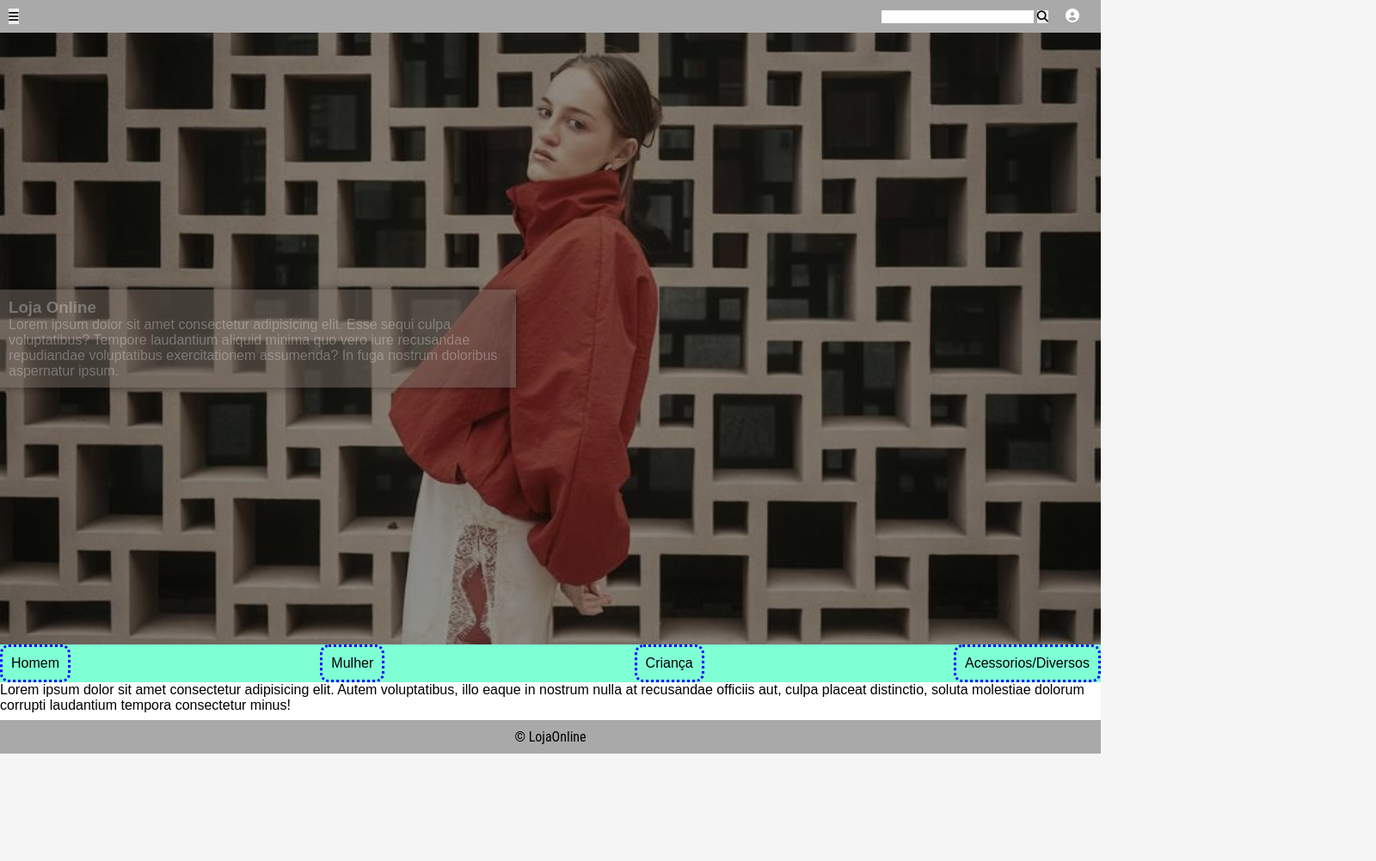
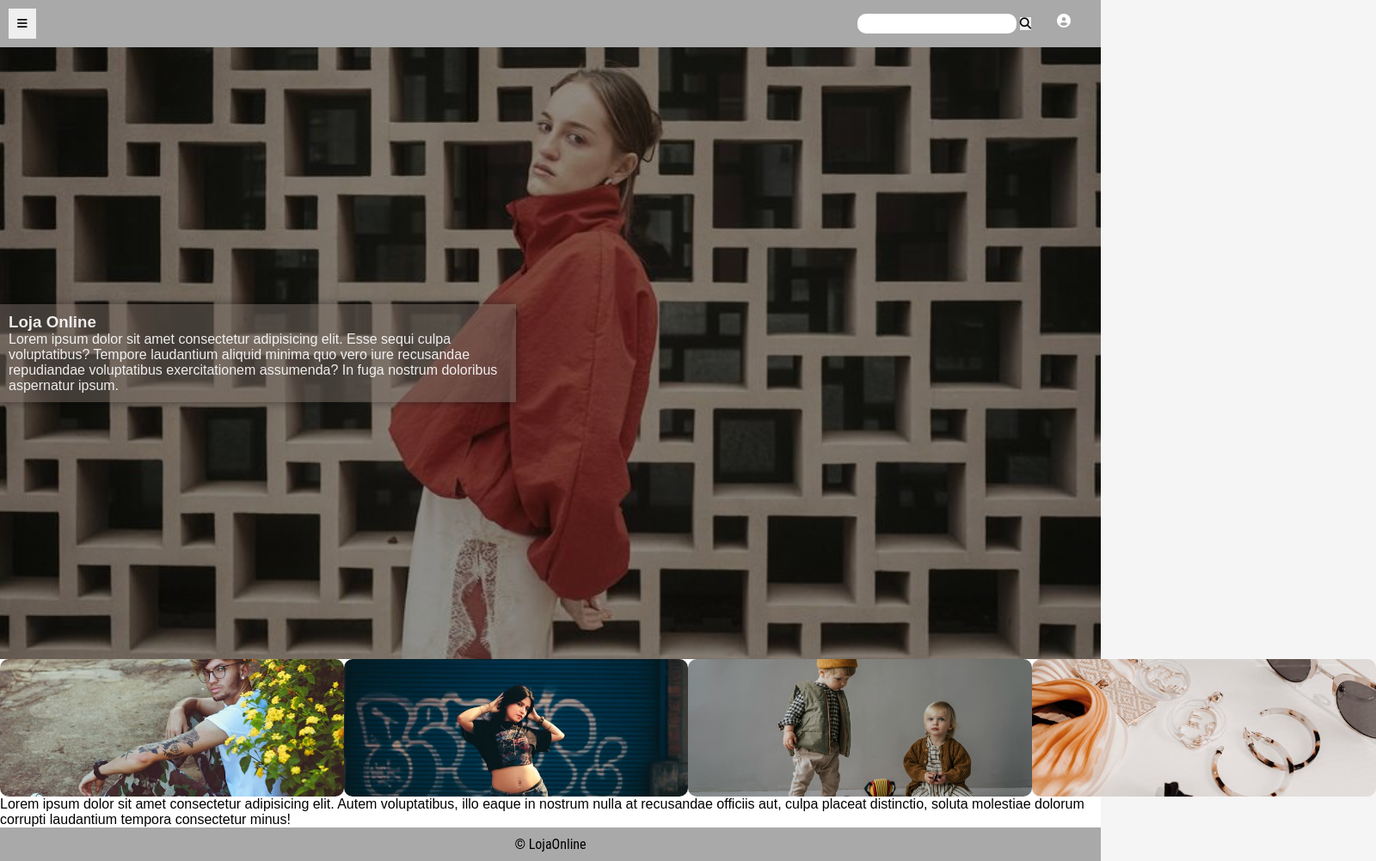
Before and after one commit to Itiene/Loja-Online, a plain HTML site: page index/pagina-principal.html in a window 1280 px wide. Shown: the whole page at 86% size, 1600 px wide, since content can reach past the window. Before the commit the page ends 877 px from the top, so only its background shows below. Drawn offline with Linux system fonts and the light colour scheme.

Commit message:
Atualizado

```diff
--- a/estilos/main.css
+++ b/estilos/main.css
@@ -13,7 +13,7 @@ body{
 header{
     background-color: darkgray;
     display: flex;
-    align-content: center;
+    align-items: center;
     justify-content: space-between;
     padding: 10px;
 
@@ -22,12 +22,12 @@ header{
     z-index: 10;
 }
 
+header>button#menu{
+    padding: 10px;
+}
+
 nav#cabecalho{
     display: flex;
-    /*
-    flex-direction: row;
-    justify-content: flex-end;
-    */
     align-items: center;
 
 }
@@ -38,10 +38,16 @@ nav#cabecalho ul{
     gap: 20px;
 }
 
+ul form>input{
+    border-radius: 10px;
+    padding: 4px;
+}
+
 nav#cabecalho a{
     color: white;
     text-decoration: none;
     margin-right: 15px;
+    padding: 10px;
 }
 
 nav#cabecalho a:hover{
@@ -52,11 +58,11 @@ nav#cabecalho a:hover{
 main{
     background-color:white;
     font-family: "Montserrat", sans-serif;
-    height: 100vh;
+    min-height: 100vh;
 }
 
 section#foto-inicio{
-    color: rgba(255, 255, 255, 0.295);
+    color: rgba(255, 255, 255, 0.9);
     display: flex;
     flex-direction: column;
     justify-content: center;
@@ -64,7 +70,6 @@ section#foto-inicio{
 
 section#foto-inicio{
     background:linear-gradient(rgba(0,0,0,0.4), rgba(0,0,0,0.4)), url(../imagens/imagem.jpg) no-repeat;
-
     background-size: cover;
     background-position: center;
     height: 89vh;
@@ -81,18 +86,49 @@ article#descricao{
 }
 
 section#categorias{
-    background-color: aquamarine;
     display: flex;
     flex-direction: row;
-    align-content: space-between;
-    justify-content: space-between;
+    align-items: space-evenly;
+    justify-content: space-evenly;
 }
 
 section#categorias article{
-    border: dotted blue;
     border-radius: 10px;
-    padding: 10px;
+    padding: 80px 200px 80px 200px;
+    cursor: pointer;
 
+    transition: transform 1s ease,box-shadow 0.3s;
+}
+
+section#categorias article:hover{
+    transform: scale(1.1);
+    box-shadow: 0px 10px 25px rgba(0,0,0,0.3);
+}
+
+article#cat-homem{
+    background: url(../imagens/pexels-alexandro-david-871783-1808492.jpg) no-repeat;
+    background-size: cover;
+    background-position: center;
+}
+
+
+
+article#cat-mulher{
+    background: url(../imagens/pexels-brandon-retratos-768594541-36241939.jpg) no-repeat;
+    background-size: cover;
+    background-position: center;
+}
+
+article#cat-crianca{
+    background: url(../imagens/pexels-olia-danilevich-6349542.jpg) no-repeat;
+    background-size: cover;
+    background-position: center;
+}
+
+article#cat-acessorio{
+    background: url(../imagens/pexels-harper-sunday-2986445.jpg) no-repeat;
+    background-size: cover;
+    background-position: center;
 }
 
 footer{
@@ -100,5 +136,5 @@ footer{
     font-family: "Roboto Condensed", sans-serif;
     text-align: center;
     padding: 10px;
-    background-attachment: scroll;
+    background-attachment: fixed;
 }
--- a/index/pagina-principal.html
+++ b/index/pagina-principal.html
@@ -19,7 +19,7 @@
                 <li>
                     <form action="">
                     <input type="search" name="searchp" id="searchp">
-                    <button type="submit">
+                    <button type="submit" id="submit">
                         <i class="fa-solid fa-magnifying-glass"></i>
                     </button>
                 </form>
@@ -36,17 +36,13 @@
             </article>
         </section>
         <section id="categorias">
-            <article id="cat-homem">
-                Homem
+            <article id="cat-homem" class="cat-homem">
             </article>
-            <article id="cat-mulher">
-                Mulher
+            <article id="cat-mulher" class="cat-mulher">
             </article>
-            <article id="cat-crianca">
-                Criança
+            <article id="cat-crianca" class="cat-crianca">
             </article>
-            <article id="cat-acessorio">
-                Acessorios/Diversos
+            <article id="cat-acessorio" class="cat-acessorio">
             </article>
         </section>
         <section>
```
Also changed, not shown: imagens/pexels-alexandro-david-871783-1808492.jpg (added), imagens/pexels-brandon-retratos-768594541-36241939.jpg (added), imagens/pexels-harper-sunday-2986445.jpg (added), imagens/pexels-olia-danilevich-6349542.jpg (added).
